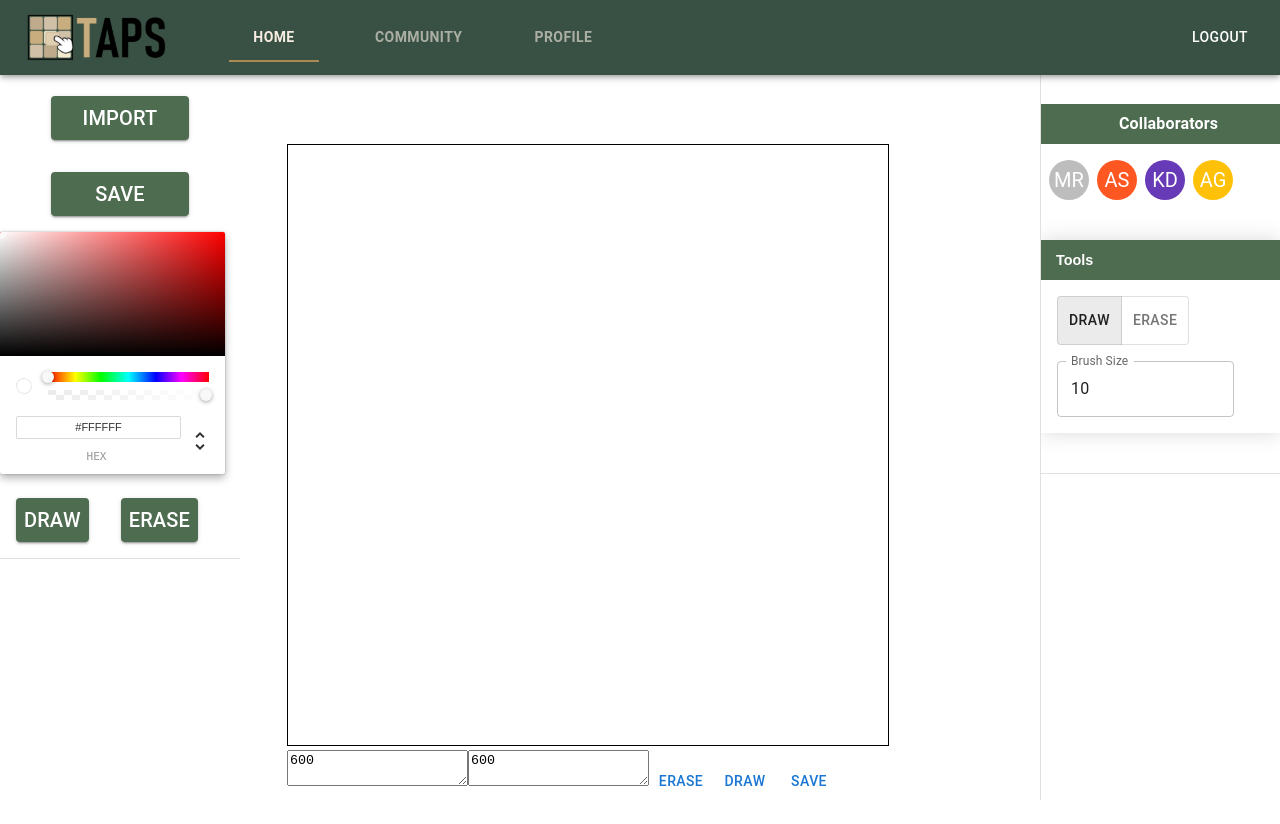
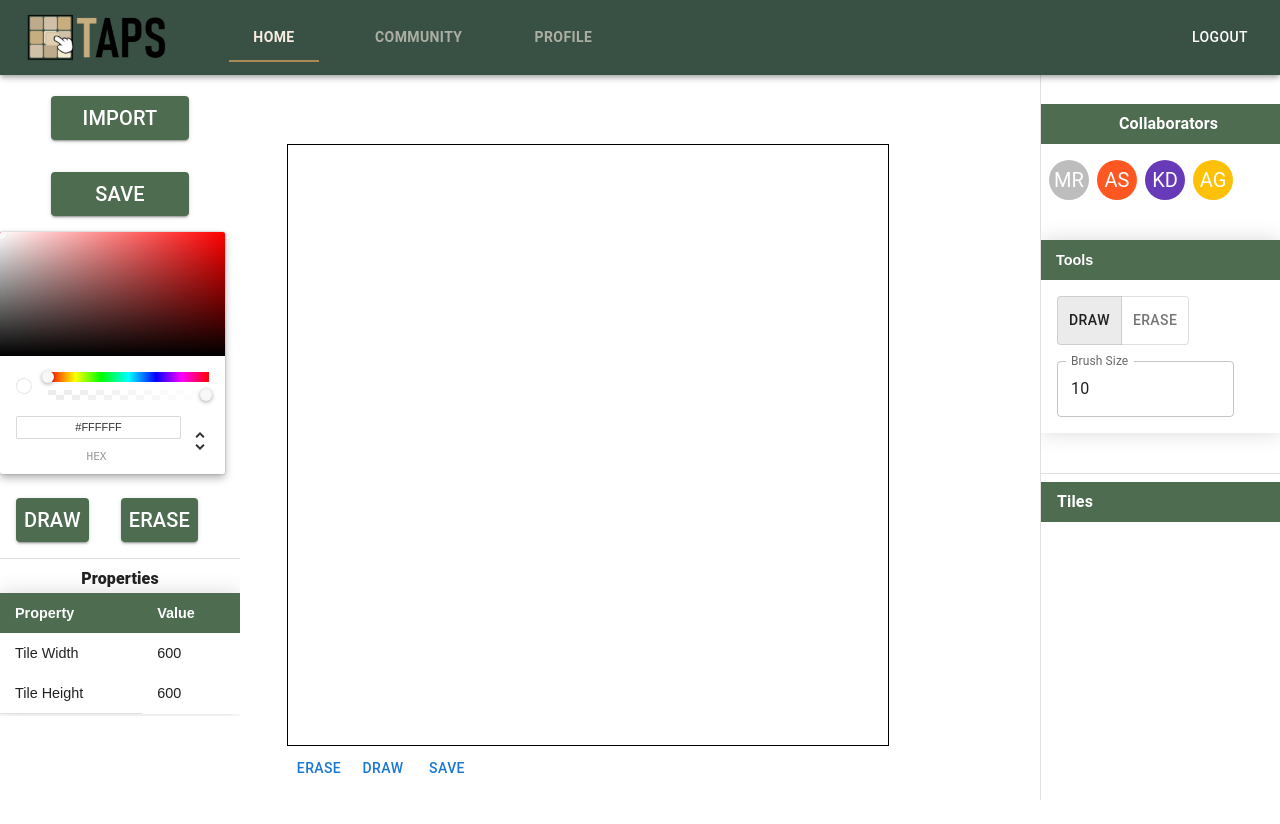
Before and after one commit to KevinD65/FrontEndTAPS, a React (Create React App) app: page /tileEditor in a window 1280 px wide. Shown: the top 824 px of the page. Built offline with nearby package versions, Linux system fonts and the light colour scheme.

Commit message:
implemented storage and display of multiple tiles in tileEdit

```diff
--- a/src/components/TileEdit/Canvas.js
+++ b/src/components/TileEdit/Canvas.js
@@ -4,33 +4,41 @@ import { useRef,useEffect,useState } from 'react';
 import { Button,TextField } from '@mui/material';
 
 
-const Canvas = ({brushColor}) => {
+const Canvas = ({brushColor,tileList, setTileList,canvasWidth, setCanvasWidth, canvasHeight, setCanvasHeight,brushRadius}) => {
+
   const canvasRef=useRef(null);
   const contextRef=useRef(null);
   const [isDrawing, setIsDrawing]= useState(false)
-  const[canvasWidth, setCanvasWidth]=useState(600)
-  const[canvasHeight, setCanvasHeight]=useState(600)
-  const[brushRadius,setBrushRadius]=useState(5)
-  const handleHeight=(e)=>{
-    setCanvasHeight(e.target.value)
-  }
-  const handleWidth=(e)=>{
-    setCanvasWidth(e.target.value)
-  }
+
+
+
+  // const canvas=canvasRef.current;
+  // canvas.width=canvasWidth;
+  // canvas.height=canvasHeight;
+
+
+  // const context= canvas.getContext("2d")
+  useEffect(()=>{
+    console.log("canvaswidth hehe", canvasWidth)
+
+  },[canvasWidth,canvasHeight])
 
  useEffect(()=>{
   const canvas=canvasRef.current;
   canvas.width=canvasWidth;
   canvas.height=canvasHeight;
-
-
   const context= canvas.getContext("2d")
   context.lineCap="round"
   context.strokeStyle=String(brushColor)
   context.lineWidth=brushRadius;
   contextRef.current=context;
 
+
   },[])
+
+  useEffect(() => {
+    // currentUser changed
+  }, [canvasWidth,canvasHeight])
   const startDrawing=({nativeEvent})=>{
     const{offsetX, offsetY}=nativeEvent;
     contextRef.current.beginPath();
@@ -62,11 +70,18 @@ const Canvas = ({brushColor}) => {
   const setToErase=()=>{
     contextRef.current.globalCompositeOperation="destination-out"
   }
+  const clearCanvas=()=>{
+    contextRef.clearRect(0, 0, canvasWidth, canvasHeight);
+  }
   const saveImageToLocal = (event) => {
     let link = event.currentTarget;
     link.setAttribute('download', 'canvas.png');
     let image = canvasRef.current.toDataURL('image/png');
     link.setAttribute('href', image);
+    setTileList([image, ...tileList])
+    console.log(tileList)
+    clearCanvas()
+
 };
 
 
@@ -81,11 +96,10 @@ const Canvas = ({brushColor}) => {
     >
    </canvas>
    <div>
-   <textarea id="outlined-basic" label="Outlined" variant="outlined" onChange={(e)=>  setCanvasHeight(e.target.value)} value={canvasHeight} />
-   <textarea   onChange={(e)=>  setCanvasWidth(e.target.value)} value={canvasWidth} />
+
     <Button onClick={setToErase}>Erase</Button>
     <Button onClick={setToDraw}>Draw</Button>
-    <Button href="download_link" onClick={saveImageToLocal}>Save</Button>
+    <Button  onClick={saveImageToLocal}>Save</Button>
    </div>
    </>
   );
--- /dev/null
+++ b/src/components/TileEdit/TileEditNav.js
@@ -0,0 +1,66 @@
+import React, { useState } from "react";
+import { Table,TableRow, TableBody, TableCell,TableContainer,TableHead, Checkbox, Typography, Divider,TextField} from "@mui/material";
+
+import "./tileEdit.css"
+function createData(number, item, qty, price) {
+ return { number, item, qty, price };
+}
+
+export default function TileEditNav({canvasWidth, setCanvasWidth, canvasHeight, setCanvasHeight}) {
+    const [changingWidth,setChangingWidth]= useState(false)
+
+    const [changingHeight,setChangingHeight]= useState(false)
+
+    // const [mapHeight,setMapHeight]= useState(32)
+
+
+    const doneEditingValue=(e)=>{
+        changingWidth?setCanvasWidth(e): setCanvasHeight(e)
+
+
+        changingWidth? setChangingWidth(false): setChangingHeight(false)
+    }
+
+    const handleKeyDown = (e) => {
+        if (e.key === 'Enter'){
+         changingWidth?setCanvasWidth(e.target.value): setCanvasHeight(e.target.value)
+        }
+      }
+ return (
+    <>
+    <Typography sx={{textAlign:"center" ,fontWeight:900 ,}}>Properties</Typography>
+    <table class="map-table">
+
+    <thead>
+        <tr>
+            <th>Property</th>
+            <th>Value</th>
+        </tr>
+    </thead>
+    <tbody>
+        <tr>
+
+            <td>Tile Width</td>
+            {changingWidth? <TextField sx={{fontSize:"1.3rem",mt:1,ml:1}} defaultValue={canvasWidth} onBlur={(e) => doneEditingValue(e.target.value) }
+            onKeyDown={handleKeyDown} variant="standard" />:<td onDoubleClick={() => setChangingWidth(true)}>{canvasWidth}</td>}
+        </tr>
+        <tr class="active-row">
+        <td>Tile Height</td>
+        {changingHeight? <TextField sx={{fontSize:"1.3rem",mt:1,ml:1}} defaultValue={canvasHeight} onBlur={(e) => doneEditingValue(e.target.value) }
+            onKeyDown={handleKeyDown} variant="standard" />:<td onDoubleClick={() => setChangingHeight(true)}>{canvasHeight}</td>}
+
+
+        </tr>
+
+
+        <Divider/>
+
+
+
+    </tbody>
+</table>
+
+    </>
+
+ );
+}
--- a/src/components/TileEdit/TileEditor.js
+++ b/src/components/TileEdit/TileEditor.js
@@ -11,12 +11,15 @@ import Canvas from "./Canvas";
 
 
 const TileEditor = () => {
+    const[tileList, setTileList]=useState([])
     const canvasRef = useRef(null);
     const[base64,setBase64]=useState("")
     const [drawing, setDrawing] = useState();
     const [brushColor, changeColor] = useState('#932525');
     const [brushSize, changeBrushSize] = useState(10);
     const [erase, toggleErase] = useState(false);
+    const[canvasWidth, setCanvasWidth]=useState(600)
+    const[canvasHeight, setCanvasHeight]=useState(600)
     const updateBrushColor = (color) =>{
         changeColor(color.hex);
     }
@@ -37,19 +40,22 @@ const TileEditor = () => {
                 <Grid item  md={2}>
                 <ToolbarLeft updateBrushColorCallback={updateBrushColor}
                 eraseOnCallback={() => toggleErase(true)}
-                eraseOffCallback={() => toggleErase(false)}/>
+                eraseOffCallback={() => toggleErase(false)}
+                canvasWidth={canvasWidth} setCanvasWidth={setCanvasWidth} canvasHeight={canvasHeight} setCanvasHeight={setCanvasHeight}
+                />
             </Grid>
 
-            <Grid item  md={8} sx={{p:10}}>
+            <Grid item  md={8} sx={{p:10}} >
 
 
                 <Canvas
-                brushColor={brushColor} />
+                brushColor={brushColor} tileList={tileList} setTileList={setTileList} canvasWidth={canvasWidth} setCanvasWidth={setCanvasWidth} canvasHeight={canvasHeight} setCanvasHeight={setCanvasHeight}
+                brushRadius={brushSize}/>
 
             </Grid>
         <Grid item  md={2}>
             <ToolbarRight changeBrushSizeCallback={(size) => changeBrushSize(size)} defaultBrush={brushSize}
-            setErase={(arg) => {toggleErase(arg)}} erase={erase}/>
+            setErase={(arg) => {toggleErase(arg)}} erase={erase} tileList={tileList} setTileList={setTileList}/>
         </Grid>
         </Grid>
         </Box>
--- a/src/components/TileEdit/ToolBarLeft.js
+++ b/src/components/TileEdit/ToolBarLeft.js
@@ -12,6 +12,7 @@ import MenuItem from '@mui/material/MenuItem';
 import { Button } from '@mui/material';
 import {Typography} from '@mui/material';
 import { ChromePicker } from 'react-color';
+import TileEditNav from './TileEditNav';
 
 
 const drawerWidth = 240;
@@ -121,7 +122,11 @@ const Sidemenu = (props) => {
         <Divider />
     </List>
 
+    <TileEditNav
 
+    canvasWidth={props.canvasWidth} setCanvasWidth={props.setCanvasWidth} canvasHeight={props.canvasHeight} setCanvasHeight={props.setCanvasHeight}
+
+    />
 
     </Box>
       </Drawer>
--- a/src/components/TileEdit/ToolbarRight.js
+++ b/src/components/TileEdit/ToolbarRight.js
@@ -24,6 +24,7 @@ import MenuItem from '@mui/material/MenuItem';
 import LayersEdit  from "./LayersEdit"
 //import TilesetMap from "./TilesetMap";
 import Avatar from './Collaborators';
+import {Card,CardContent,Grid} from '@mui/material';
 
 const drawerWidth = 240;
 const Sidemenu = (props) => {
@@ -57,7 +58,33 @@ const Sidemenu = (props) => {
         <Divider />
 
     </List>
+    <Typography sx={{color:"white" ,backgroundColor:"#4E6C50" ,fontWeight:700, pl:2 ,pt:1,pb:1}}>Tiles</Typography>
 
+    <Grid container
+            direction='row'
+            >
+
+
+    {props.tileList &&  props.tileList.map((data)=>{
+
+
+            return(
+            <Grid  item md={3} >
+            <Card sx={{width:50 ,height:50 ,mb:1}}>
+            <CardContent>
+      <img src={data} width="40"
+     height="40" ></img>
+    </CardContent>
+    </Card>
+            </Grid>
+        )
+              })}
+
+
+
+
+
+    </Grid>
 
 
   </Box>
--- a/src/components/TileEdit/tileEdit.css
+++ b/src/components/TileEdit/tileEdit.css
@@ -59,3 +59,12 @@
 
 
 }
+
+.map-table {
+  border-collapse: collapse;
+  margin: 2px 0;
+  font-size: 0.9em;
+  font-family: sans-serif;
+  min-width: 100%;
+  box-shadow: 0 0 20px rgba(0, 0, 0, 0.15);
+}
```
